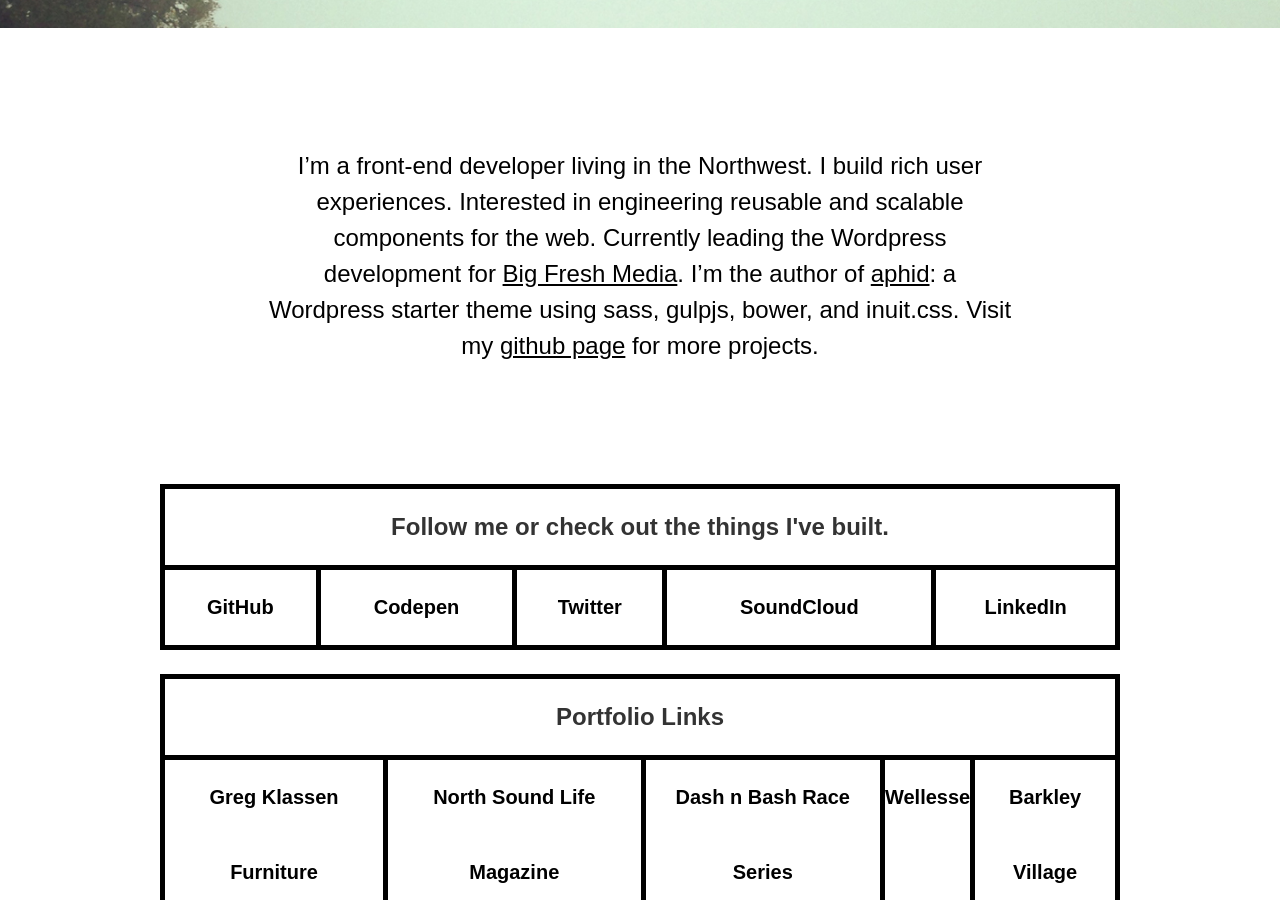
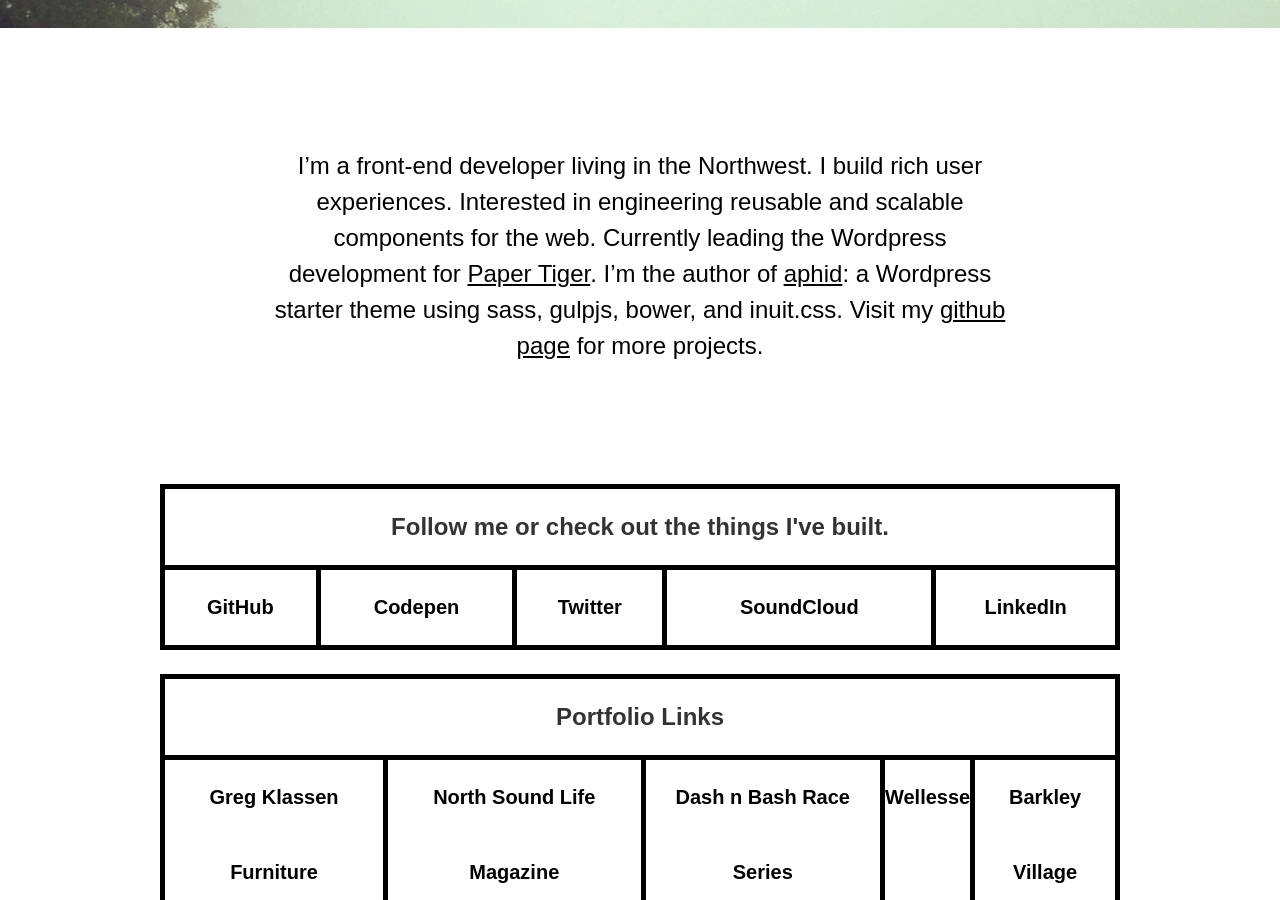
Before and after one commit to austinteer/austinteer.github.io, a Jekyll site: the page built from index.html, in a window 1280 px wide and 900 px high, scrolled down 512 px. Built offline with Jekyll 4.4.1, drawn with Linux system fonts in a browser that asks for light colours; nearby versions of some CDN libraries; Markdown is read by kramdown in place of the engine named in the settings.

Commit message:
Updated job

```diff
--- a/index.html
+++ b/index.html
@@ -4,7 +4,7 @@
 ---
 
 <div class="intro">
-	<p class="intro__content palm-1/1">I’m a front-end developer living in the Northwest. I build rich user experiences. Interested in engineering reusable and scalable components for the web. Currently leading the Wordpress development for <a href="http://bigfresh.com" target="_blank">Big Fresh Media</a>. I’m the author of <a href="https://github.com/austinteer/aphid" target="_blank">aphid</a>: a Wordpress starter theme using sass, gulpjs, bower, and inuit.css. Visit my <a href="https://github.com/austinteer" target="_blank">github page</a> for more projects.</p>
+	<p class="intro__content palm-1/1">I’m a front-end developer living in the Northwest. I build rich user experiences. Interested in engineering reusable and scalable components for the web. Currently leading the Wordpress development for <a href="http://papertiger.com" target="_blank">Paper Tiger</a>. I’m the author of <a href="https://github.com/austinteer/aphid" target="_blank">aphid</a>: a Wordpress starter theme using sass, gulpjs, bower, and inuit.css. Visit my <a href="https://github.com/austinteer" target="_blank">github page</a> for more projects.</p>
 </div>
 
 <div class="content--center palm-1/1 3/4 [ box box--dark box--all ]">
```
